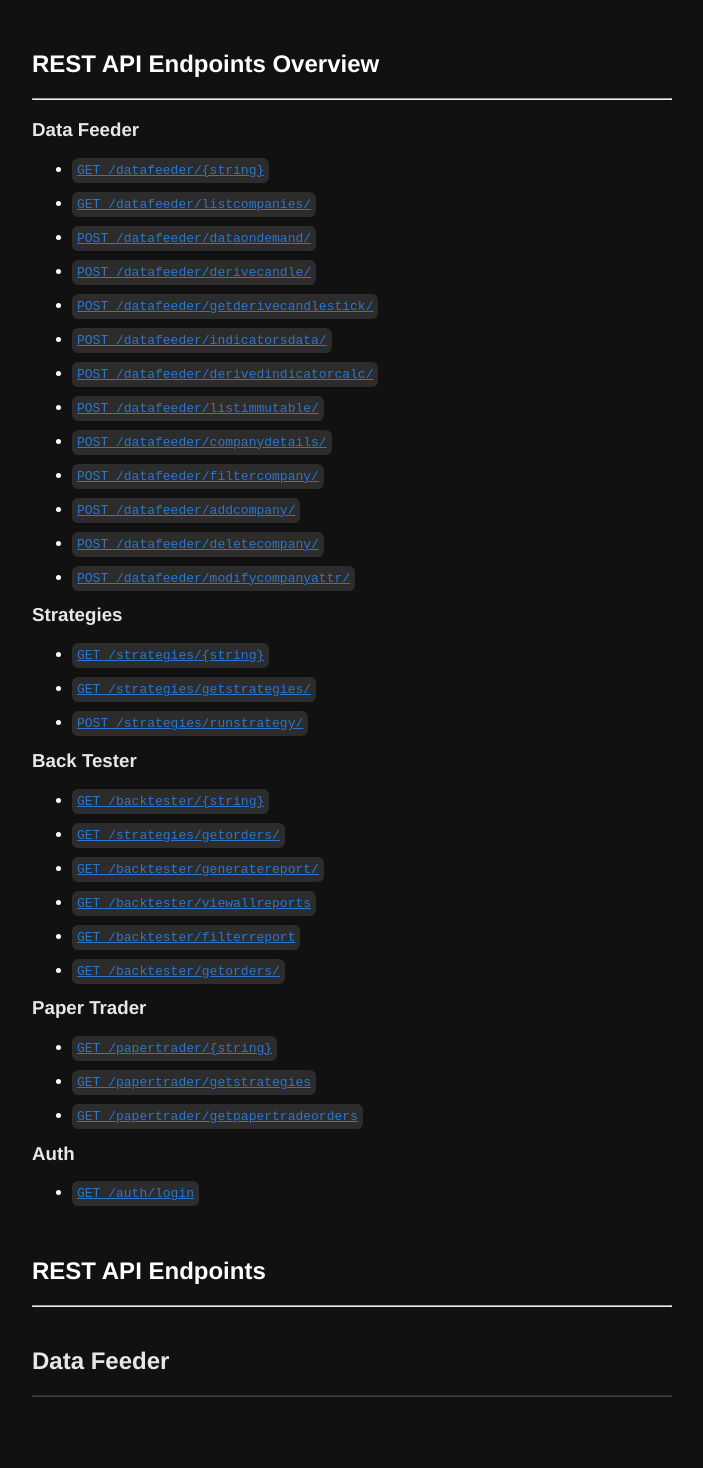
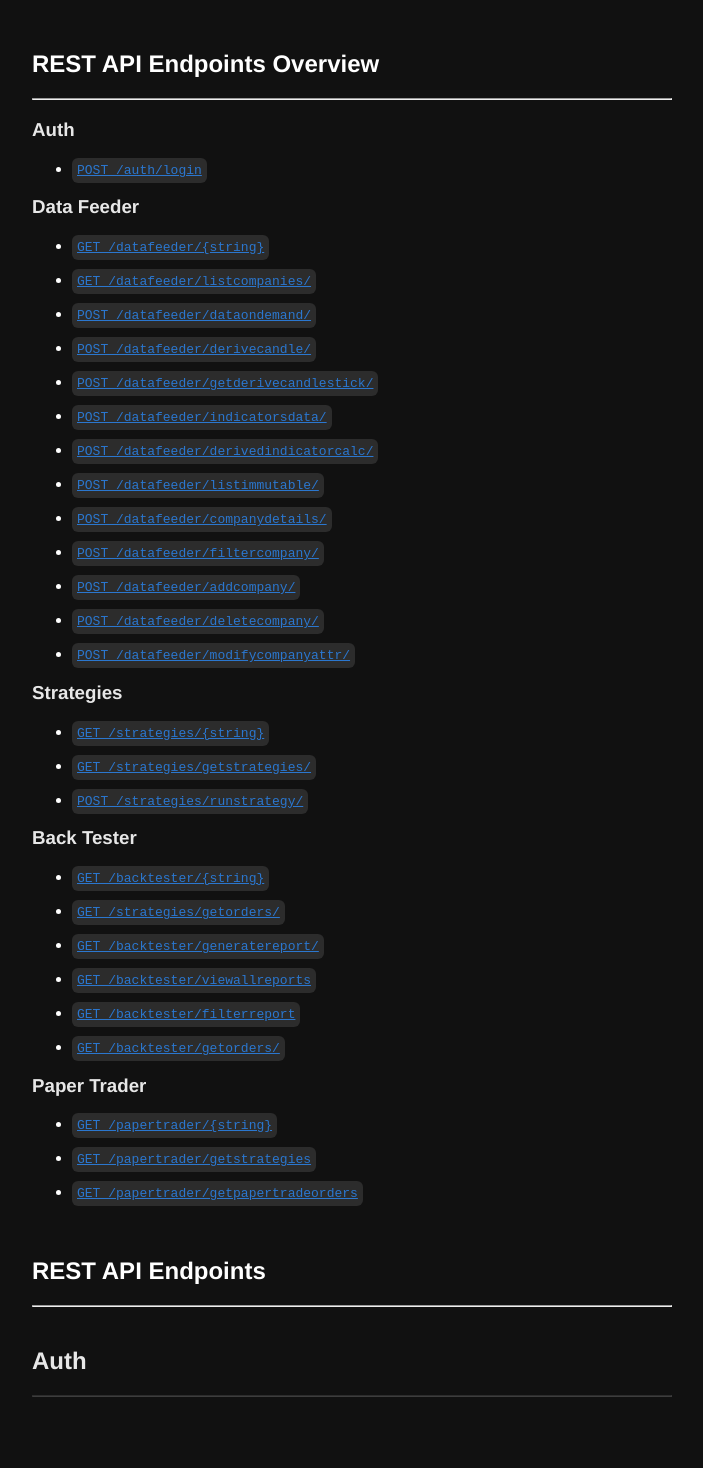
Before and after one commit to Varun487/AIAlgoTrading, a Vue app in the folder AITradingPlatform/UI/ai-trading-platform-ui/: page /api in a window 1280 px wide. Shown: the part 182-1650 px from the top of the page, without its empty margins (288-991 px from the left). Built offline with nearby package versions, Linux system fonts and the light colour scheme.

Commit message:
Added Auth REST API

```diff
--- a/AITradingPlatform/UI/ai-trading-platform-ui/src/components/Login/LoginBase.vue
+++ b/AITradingPlatform/UI/ai-trading-platform-ui/src/components/Login/LoginBase.vue
@@ -26,7 +26,7 @@
 </template>
 
 <script>
-import axios from "axios";
+// import axios from "axios";
 export default {
   name: "LoginBase",
 
@@ -38,18 +38,18 @@ export default {
   },
   methods: {
     async login() {
-      //this.$router.push("/strategies");
-      const data = {
-        user_name: this.username,
-        password: this.password,
-      };
-      //console.log(data)
+      this.$router.push("/strategies");
+      // const data = {
+      //   user_name: this.username,
+      //   password: this.password,
+      // };
+      // //console.log(data)
 
-      const res = await axios.post(
-        process.env.VUE_APP_BASE_URL + "api/auth/login/",
-        data
-      );
-      console.log(res);
+      // const res = await axios.post(
+      //   process.env.VUE_APP_BASE_URL + "api/auth/login/",
+      //   data
+      // );
+      // console.log(res);
     },
   },
 };
--- a/AITradingPlatform/UI/ai-trading-platform-ui/src/components/RestApi/EndpointsDescriptionList.vue
+++ b/AITradingPlatform/UI/ai-trading-platform-ui/src/components/RestApi/EndpointsDescriptionList.vue
@@ -2,11 +2,11 @@
   <div class="Endpoints">
     <h2>REST API Endpoints</h2>
     <hr />
+    <EndpointDescriptionItem heading="Auth" :apis="AuthApis" />
     <EndpointDescriptionItem heading="Data Feeder" :apis="DataFeederApis" />
     <EndpointDescriptionItem heading="Strategies" :apis="StrategiesApis" />
     <EndpointDescriptionItem heading="Back Tester" :apis="BackTesterApis" />
     <EndpointDescriptionItem heading="Paper Trader" :apis="PaperTraderApis" />
-    <EndpointDescriptionItem heading="Auth" :apis="AuthApis" />
   </div>
 </template>
 
@@ -922,8 +922,9 @@ export default {
     "data": [
         {
             "name": "Simple Bollinger Bands Strategy",
-            "desc": "Bollinger Bands consist of three bands—an upper, middle and lower band—that are
-                      used to spotlight extreme short-term prices in a security.",
+            "desc": "Bollinger Bands consist of three bands—an upper, middle and lower
+                      band—that are used to spotlight extreme short-term prices in a
+                      security.",
             "sector": "Tech"
         }
     ]
--- a/AITradingPlatform/UI/ai-trading-platform-ui/src/components/RestApi/EndpointsOverviewList.vue
+++ b/AITradingPlatform/UI/ai-trading-platform-ui/src/components/RestApi/EndpointsOverviewList.vue
@@ -2,11 +2,11 @@
   <div class="Endpoints">
     <h2>REST API Endpoints Overview</h2>
     <hr />
+    <EndpointOverviewItem heading="Auth" :links="AuthLinks" />
     <EndpointOverviewItem heading="Data Feeder" :links="DataFeederLinks" />
     <EndpointOverviewItem heading="Strategies" :links="StrategiesLinks" />
     <EndpointOverviewItem heading="Back Tester" :links="BackTesterLinks" />
     <EndpointOverviewItem heading="Paper Trader" :links="PaperTraderLinks" />
-    <EndpointOverviewItem heading="Auth" :links="AuthLinks" />
 
   </div>
 </template>
@@ -132,7 +132,7 @@ export default {
       ],
       AuthLinks: [
         {
-          code: "GET /auth/login",
+          code: "POST /auth/login",
           link: "#get-login",
         },
 
```
